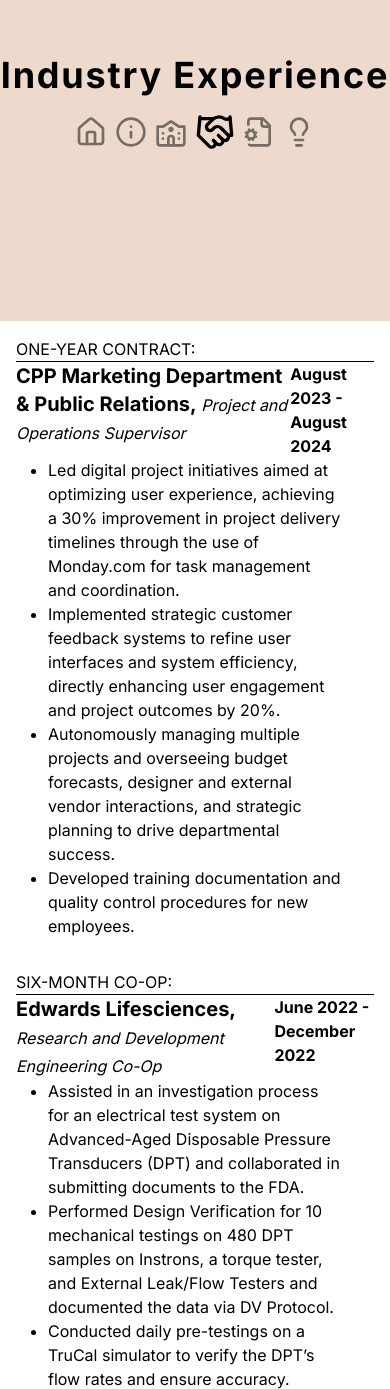
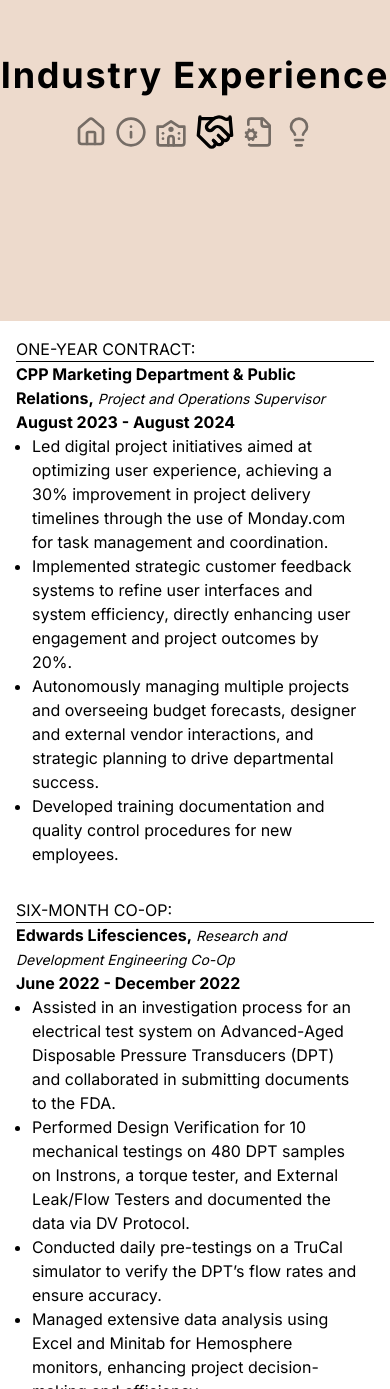
Before and after one commit to arjundabir/harshitadabir.com, a Next.js app: page /industry-experience in a window 390 px wide. Shown: the part 179-1568 px from the top of the page. Built offline with nearby package versions, Linux system fonts and the light colour scheme.

Commit message:
chore: mobile ui fixes

```diff
--- a/app/industry-experience/page.tsx
+++ b/app/industry-experience/page.tsx
@@ -12,17 +12,17 @@ const page: FC<pageProps> = ({}) => {
           <div key={key} className="p-4">
             <h3 className="text-base">{experience.type}</h3>
             <hr className="w-full border-1 border-black" />
-            <div className="flex justify-between">
-              <h5 className="text-xl font-bold">
+            <div className="flex flex-wrap md:justify-between">
+              <h5 className=" md:text-xl font-bold">
                 {experience.job},
-                <span className="italic text-base font-normal">
+                <span className="italic text-sm md:text-base font-normal">
                   {" "}
                   {experience.position}
                 </span>
               </h5>
               <p className="font-bold">{experience.duration}</p>
             </div>
-            <ul className="list-disc px-8">
+            <ul className="list-disc px-4 md:px-8">
               {experience.actions.map((action, key) => (
                 <li key={key}>{action}</li>
               ))}
```
